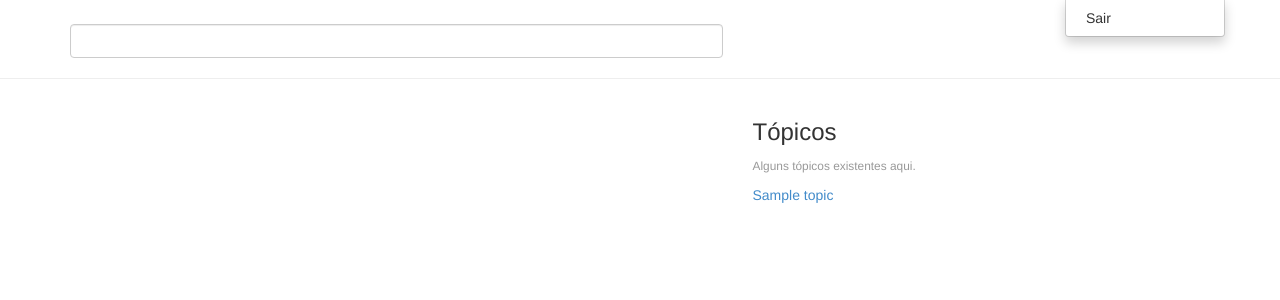
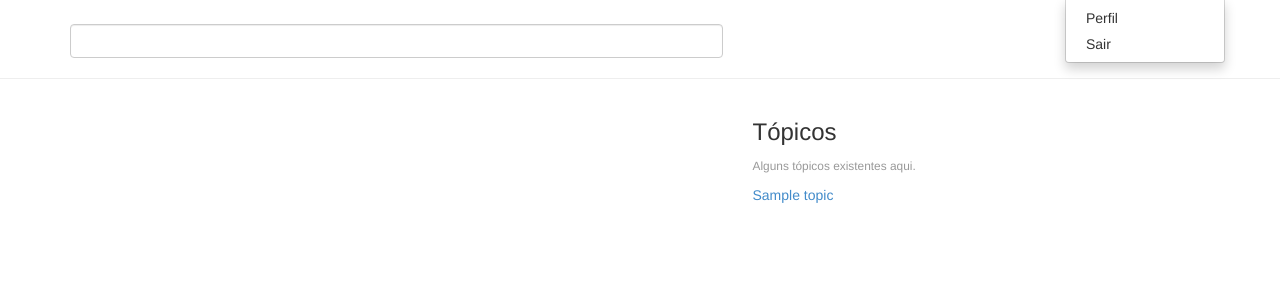
Before and after one commit to phillipecavalcante/storyline, a Django app: page / in a window 1280 px wide, after a click that opens the changed part. Shown: the part 51-351 px from the top of the page. Run offline with Django 3.2, Linux system fonts and the light colour scheme; a user stored in the database is signed in; tables that the repository leaves empty hold one stand-in row (values such as "Sample post"); parts of the project's set-up code (start-up, migrations or seed data) failed here and were passed over; some libraries are stand-ins or nearby versions.

Commit message:
Link para o perfil.

```diff
--- a/templates/brand.html
+++ b/templates/brand.html
@@ -15,6 +15,7 @@
         <a href="#" class="dropdown-toggle" data-toggle="dropdown">Participante #{{ user.id }}<b class="caret"></b></a>
         <ul class="dropdown-menu">
             <!--li class="divider"></li-->
+            <li><a href="{% url 'survey:profileinfo' %}">Perfil</a></li>
             <li><a href="{% url 'survey:signout' %}">Sair</a></li>
         </ul>
     </li>
```
